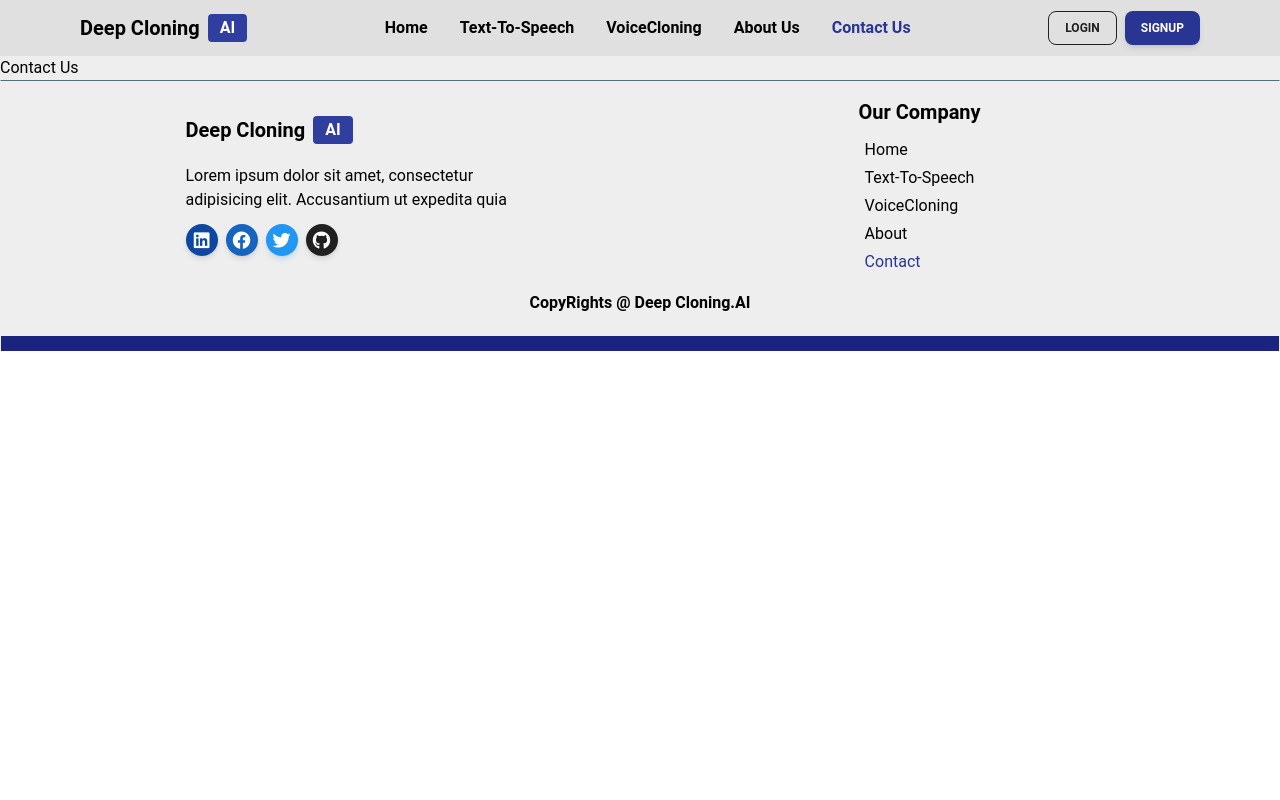
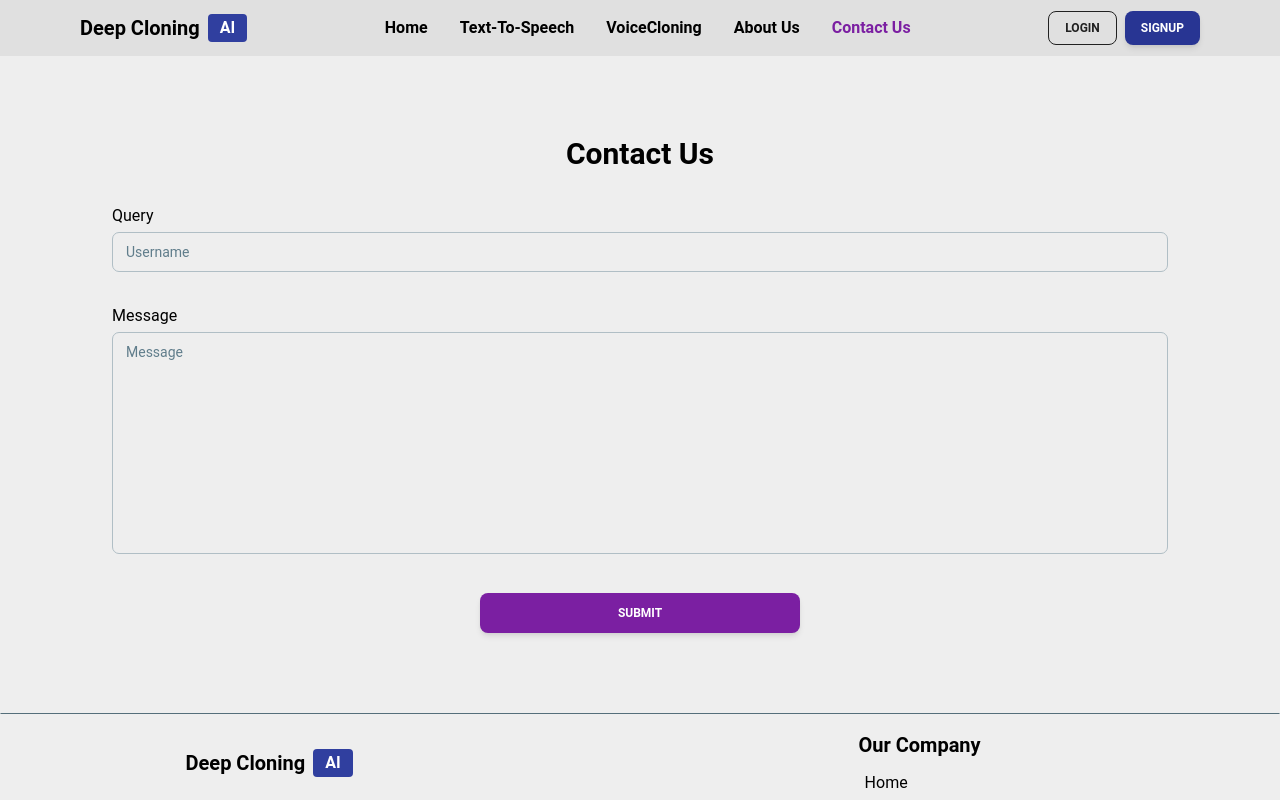
Before and after one commit to HassanMahmoodAwan/DeepFake-Text-to-Speech-Project, a React (Vite) app in the folder WEB_APPLICATION/APP_Frontend_DeepFake/: page /contactUs in a window 1280 px wide. Shown: the top 800 px of the page. Built offline with nearby package versions, Linux system fonts and the light colour scheme.

Commit message:
Frontend Working

```diff
--- a/WEB_APPLICATION/APP_Frontend_DeepFake/src/components/AboutUs/AboutUs.tsx
+++ b/WEB_APPLICATION/APP_Frontend_DeepFake/src/components/AboutUs/AboutUs.tsx
@@ -1,10 +1,8 @@
-// import React from 'react'
+
 
 function AboutUs() {
   return (
-    <div>
-      About Us
-    </div>
+    <div>Hello About US</div>
   )
 }
 
--- a/WEB_APPLICATION/APP_Frontend_DeepFake/src/components/ContactUs/ContactUs.tsx
+++ b/WEB_APPLICATION/APP_Frontend_DeepFake/src/components/ContactUs/ContactUs.tsx
@@ -1,9 +1,24 @@
 // import React from 'react'
+import { Input, Textarea, Button } from "@material-tailwind/react";
 
 function ContactUs() {
   return (
-    <div>
-      Contact Us
+    <div className="w-full h-full my-20 box-border px-4 md:px-10 lg:px-28 flex flex-col items-center">
+      <h1 className="text-3xl font-bold mb-8">Contact Us</h1>
+      <div className="w-full space-y-8">
+        <div className="">
+          <h1 className="mb-1">Query</h1>
+          <Input label="Username" type="text" crossOrigin={''} />
+        </div>
+        <div className="">
+          <h1 className="mb-1">Message</h1>
+          <Textarea rows={10} label="Message" />
+        </div>
+
+        <div className="w-full flex justify-center">
+          <Button variant="filled" placeholder={''} className="w-80 bg-purple-700">Submit</Button>
+        </div>
+      </div>
     </div>
   )
 }
--- a/WEB_APPLICATION/APP_Frontend_DeepFake/src/components/Footer/Footer.tsx
+++ b/WEB_APPLICATION/APP_Frontend_DeepFake/src/components/Footer/Footer.tsx
@@ -42,15 +42,15 @@ function Footer() {
                             <h1 className="text-xl font-bold">Our Company</h1>
                             <ul className="space-x-2 md:space-x-4
                              lg:space-x-0 lg:space-y-1 flex lg:grid justify-center">
-                                <NavLink to={"/"} className={({isActive})=> `${isActive ? 'text-indigo-800': 'text-slate-900'}`}>Home</NavLink>
+                                <NavLink to={"/"} className={({isActive})=> `${isActive ? 'text-purple-700': 'text-slate-900'}`}>Home</NavLink>
 
-                                <NavLink to={"textSpeech"} className={({isActive})=> `${isActive ? 'text-indigo-800': 'text-slate-900'}`}>Text-To-Speech</NavLink>
+                                <NavLink to={"textSpeech"} className={({isActive})=> `${isActive ? 'text-purple-700': 'text-slate-900'}`}>Text-To-Speech</NavLink>
 
-                                <NavLink to={"voiceCloning"} className={({isActive})=> `${isActive ? 'text-indigo-800': 'text-slate-900'}`}>VoiceCloning</NavLink>
+                                <NavLink to={"voiceCloning"} className={({isActive})=> `${isActive ? 'text-purple-700': 'text-slate-900'}`}>VoiceCloning</NavLink>
 
-                                <NavLink to={"aboutUs"} className={({isActive})=> `${isActive ? 'text-indigo-800': 'text-slate-900'}`}>About</NavLink>
+                                <NavLink to={"aboutUs"} className={({isActive})=> `${isActive ? 'text-purple-700': 'text-slate-900'}`}>About</NavLink>
 
-                                <NavLink to={"contactUs"} className={({isActive})=> `${isActive ? 'text-indigo-800': 'text-slate-900'}`}>Contact</NavLink>
+                                <NavLink to={"contactUs"} className={({isActive})=> `${isActive ? 'text-purple-700': 'text-slate-900'}`}>Contact</NavLink>
                             </ul>
 
 
--- a/WEB_APPLICATION/APP_Frontend_DeepFake/src/components/Home/AppInfo.tsx
+++ b/WEB_APPLICATION/APP_Frontend_DeepFake/src/components/Home/AppInfo.tsx
@@ -3,7 +3,7 @@
 function AppInfo() {
   return (
     <div className="h-auto w-full  text-center my-14">
-        <h1 className="text-2xl font-bold mb-8">How Deep Fake Voice Cloning Works?</h1>
+        <h1 className="text-3xl font-bold mb-8">How Deep Fake Voice Cloning Works?</h1>
         <div className="flex flex-col items-center space-y-3 md:flex-row md:space-x-3 md:space-y-0 ">
             {/* Left Part */}
             <div className="w-full md:w-[50%] h-full box-border text-gray-800 space-y-6 p-5 bg-white rounded shadow-sm shadow-indigo-800">
--- a/WEB_APPLICATION/APP_Frontend_DeepFake/src/components/Home/Home.tsx
+++ b/WEB_APPLICATION/APP_Frontend_DeepFake/src/components/Home/Home.tsx
@@ -3,6 +3,7 @@ import AccountAcess from "./AccountAcess"
 import AppInfo from "./AppInfo"
 import Features from "./Features"
 import Hero from "./Hero"
+import SourceVoices from "./SourceVoices"
 import TextToSpeech from "./TextToSpeech"
 import UnderHero from "./UnderHero"
 
@@ -10,7 +11,7 @@ function Home() {
   return (
 
 
-    <div className="w-full h-full mt-20 box-border px-4 md:px-10 lg:px-28">
+    <div className="w-full h-full my-20 box-border px-4 md:px-10 lg:px-28">
 
 
         <Hero />
@@ -19,6 +20,7 @@ function Home() {
         <AppInfo />
         <TextToSpeech />
         <Features />
+        <SourceVoices />
 
 
     </div>
--- /dev/null
+++ b/WEB_APPLICATION/APP_Frontend_DeepFake/src/components/Home/SourceVoices.tsx
@@ -0,0 +1,20 @@
+// import React from 'react'
+
+function SourceVoices() {
+  return (
+    <div className="w-full h-[400px] bg-indigo-900 flex items-center rounded-xl shadow-lg shadow-indigo-400">
+    <div className="w-full rounded-lg text-center text-white box-border p-10">
+      <h1 className="text-3xl font-bold">Voice Available for Cloning</h1>
+      <p className="text-gray-400 text-lg">Voice sample of <b>3</b> seconds.</p>
+
+      <div className="w-full h-50 flex flex-wrap justify-around items-center px-0 md:px-8 mt-14">
+        <div className="w-72 md:w-96 h-20 bg-gray-50 rounded-3xl shadow-md mb-6 mr-2"></div>
+        <div className="w-72 md:w-96 h-20 bg-gray-50 rounded-3xl shadow-md mb-6"></div>
+        {/* <div className="w-40 md:w-60 h-20 bg-gray-50 rounded-3xl shadow-md mb-6"></div> */}
+      </div>
+    </div>
+    </div>
+  )
+}
+
+export default SourceVoices
--- a/WEB_APPLICATION/APP_Frontend_DeepFake/src/components/Navbar/Navbar.tsx
+++ b/WEB_APPLICATION/APP_Frontend_DeepFake/src/components/Navbar/Navbar.tsx
@@ -15,15 +15,15 @@ function Navbar() {
 
             {/* Menu Buttons */}
             <ul className="hidden lg:flex space-x-8  text-base font-bold">
-                <NavLink to={"/"} className={({isActive})=> `${isActive ? 'text-indigo-800': 'text-slate-900'}`}>Home</NavLink>
+                <NavLink to={"/"} className={({isActive})=> `${isActive ? 'text-purple-700': 'text-slate-900'}`}>Home</NavLink>
 
-                <NavLink to={"textSpeech"} className={({isActive})=> `${isActive ? 'text-indigo-800': 'text-slate-900'}`}>Text-To-Speech</NavLink>
+                <NavLink to={"textSpeech"} className={({isActive})=> `${isActive ? 'text-purple-700': 'text-slate-900'}`}>Text-To-Speech</NavLink>
 
-                <NavLink to={"voiceCloning"} className={({isActive})=> `${isActive ? 'text-indigo-800': 'text-slate-900'}`}>VoiceCloning</NavLink>
+                <NavLink to={"voiceCloning"} className={({isActive})=> `${isActive ? 'text-purple-700': 'text-slate-900'}`}>VoiceCloning</NavLink>
 
-                <NavLink to={"aboutUs"} className={({isActive})=> `${isActive ? 'text-indigo-800': 'text-slate-900'}`}>About Us</NavLink>
+                <NavLink to={"aboutUs"} className={({isActive})=> `${isActive ? 'text-purple-700': 'text-slate-900'}`}>About Us</NavLink>
 
-                <NavLink to={"contactUs"} className={({isActive})=> `${isActive ? 'text-indigo-800': 'text-slate-900'}`}>Contact Us</NavLink>
+                <NavLink to={"contactUs"} className={({isActive})=> `${isActive ? 'text-purple-700': 'text-slate-900'}`}>Contact Us</NavLink>
 
             </ul>
 
```
